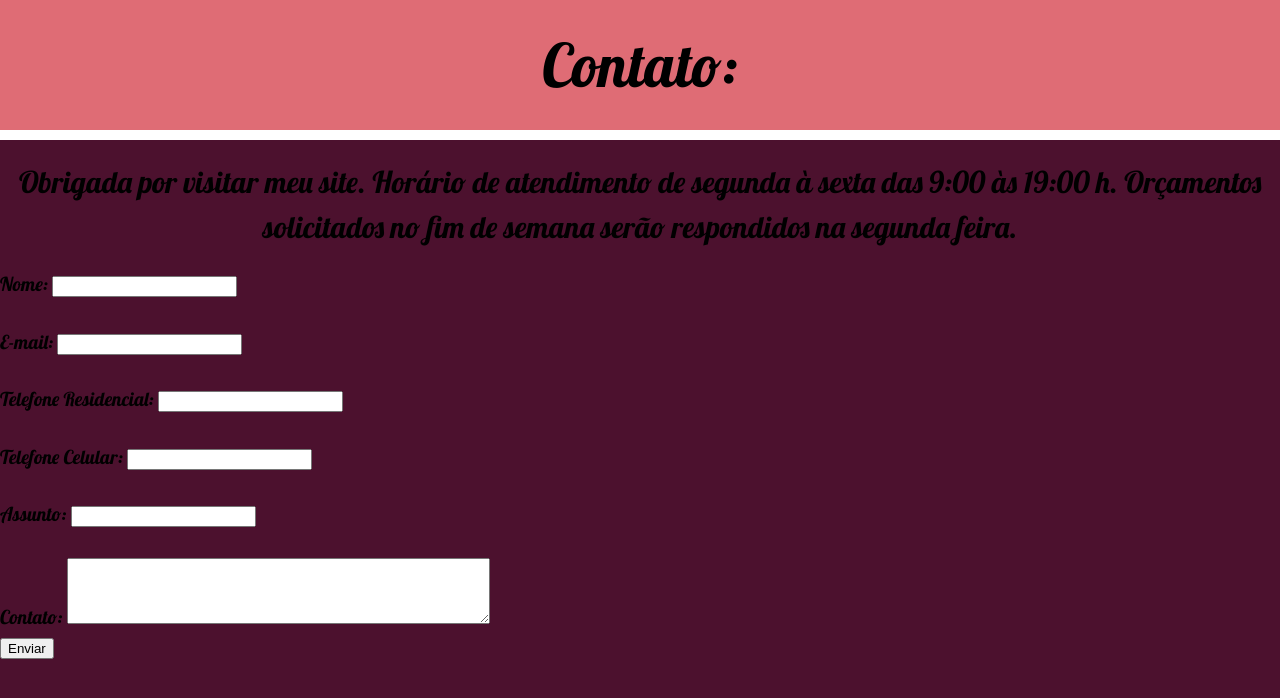
After one commit to alynenogu/siteDayane, a PHP site: page /contato-formulario.php in a window 1280 px wide. The commit adds this page. Shown: the top 698 px of the page. Run offline with PHP 8.4, Linux system fonts and the light colour scheme.

Commit message:
Criando o contato formulario e adicionando

```diff
--- /dev/null
+++ b/contato-formulario.php
@@ -0,0 +1,31 @@
+<!DOCTYPE html>
+<html>
+<head>
+	<meta charset="UTF-8">
+		<title>Dayane Maquiagem</title>
+		<link rel="icon" href="css/imagens/logotipo_dayanemaquiagem.jpg">
+		<link rel="stylesheet" href="css/reset.css">
+		<link rel="stylesheet" href="css/style.css">
+
+		<link href="https://fonts.googleapis.com/css?family=Lobster" rel="stylesheet">
+
+</head>
+
+<body>
+	<h1 class="titulo-principal"> Contato:</h1>
+	<p>Obrigada  por visitar meu site. Horário de  atendimento de segunda à sexta das 9:00 às 19:00 h.
+Orçamentos solicitados no fim de semana serão respondidos na segunda feira.</p>
+	<form action="adiciona-contato.php">
+		Nome: <input type="text" name="nome"> <br/> <br/>
+		E-mail: <input type="text" name="email"><br /> <br/>
+		Telefone Residencial: <input type="text" name="telresidencial"> <br /> <br/>
+		Telefone Celular: <input type="text" name="telcelular"> <br /> <br/>
+		Assunto: <input type="text" name="assunto"> <br /> <br/>
+		Contato: <textarea rows="4" cols="50"></textarea> <br />
+		<input type="submit" value="Enviar"/>
+
+		</form>
+
+
+</body>
+</html>
--- a/css/style.css
+++ b/css/style.css
@@ -62,7 +62,19 @@ p{
 
 
 }
+.citacao-final{
+	float: right;
 
+	background-color: rgb(190,190,190);
+	padding: 16px;
+	border: 10px solid #CDCDCD;
+	width: 300px;
+
+	box-shadow: border-box;
+	box-sizing: border-box;
+	margin: 20px 40px;
+	padding: 40px;
+}
 
 cite{
 	float: right;
```
Also changed, not shown: adiciona-contato.php (added, +25 -0 lines), index.php (+7 -5 lines).
